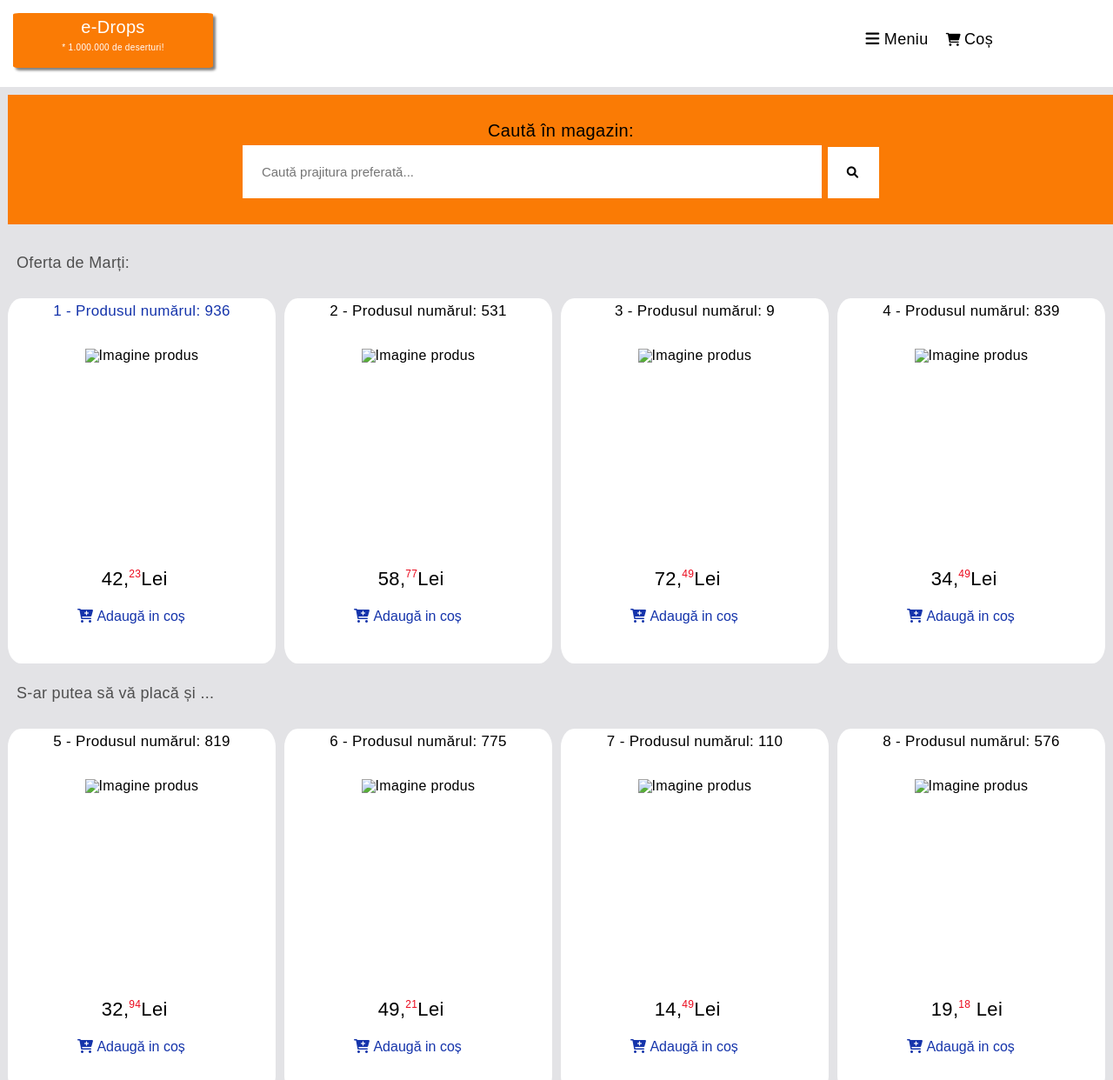
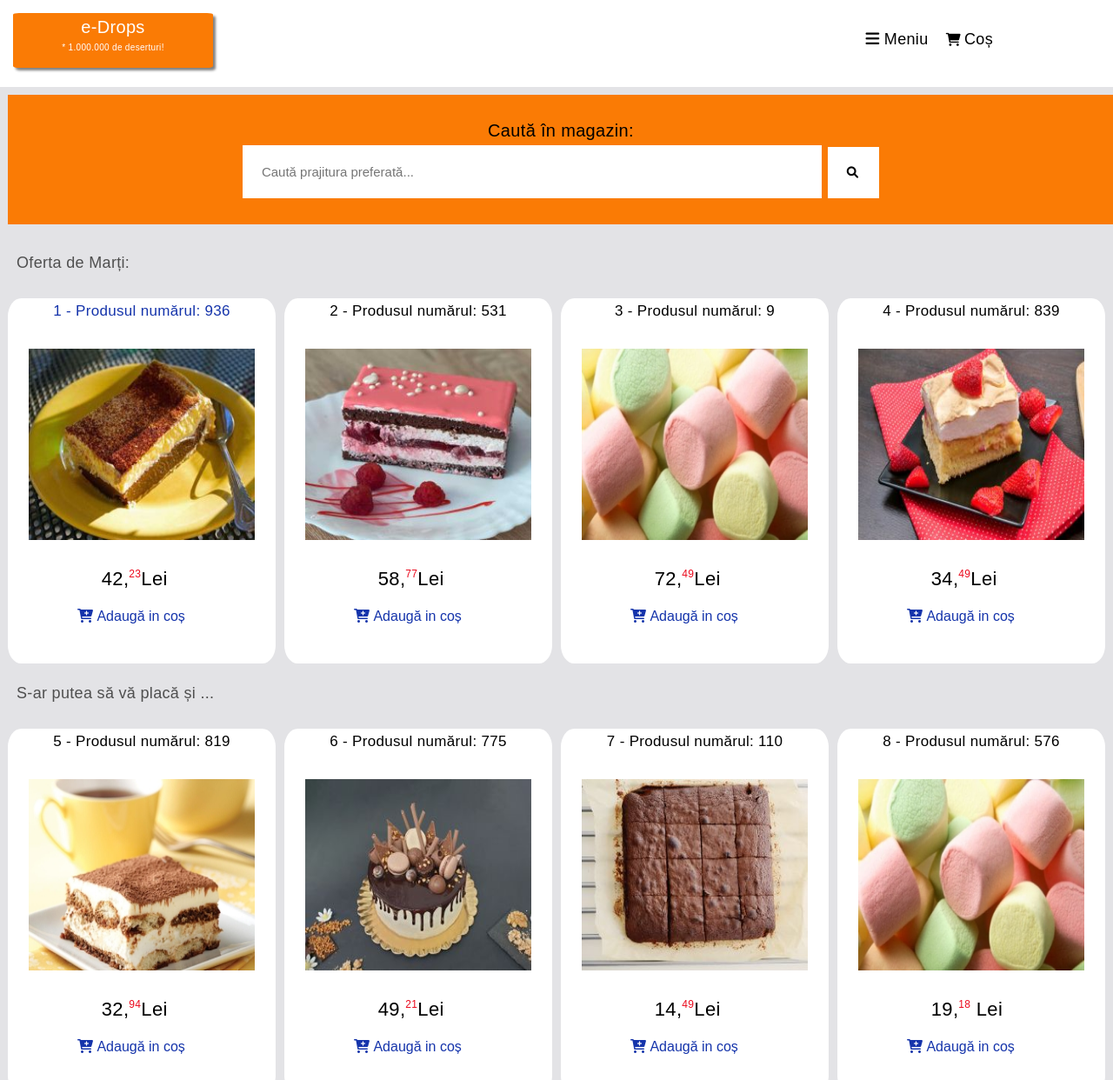
Before and after one commit to AlinConstantin9608/projectOne, a plain HTML site: page index.html in a window 1280 px wide. Shown: the top 1242 px of the page at 87% size. Drawn offline with nearby package versions, Linux system fonts and the light colour scheme; files that its build step writes are made by us from their sources; files whose address does not match are found by name; a web font is replaced by a local one.

Commit message:
modificari index.html

```diff
--- a/index.html
+++ b/index.html
@@ -11,10 +11,10 @@
 <meta name="description" content="Tu si peste 1.000.000 de deserturi">
 <meta name="keywords" content="Cofetarie,Web,On-line,Dulciuri,Zahar">
 <meta name="theme-color" content="#4115ab">
-<link rel="stylesheet" href="../testare/foi/all.min.css">
+<link rel="stylesheet" href="foi/all.min.css">
 <title>e-Drops România</title>
 <link rel="icon" href="imagini/e.drops2.jpg" type="image/gif" sizes="16x14">
-<link href="../testare/foi/style.css" rel="stylesheet" type="text/css">
+<link href="foi/style.css" rel="stylesheet" type="text/css">
 <meta name="author" content="Bărbulescu Alin-Constantin">
 <meta http-equiv="Cache-control" content="no-cache">
 </head>
@@ -187,7 +187,7 @@
 
 <a href="subpagini/produs.php"><h1 class="titlu-produs"></h1></a>
 
-<img class="img-produse" alt="Imagine produs" src="../testare/imagini/articole/art1.jpg" />
+<img class="img-produse" alt="Imagine produs" src="imagini/articole/art1.jpg" />
 
 <div class="pret"><span class="baza">99,</span><sup class="rest">86</sup>Lei</div>
 <button  class="buy" title="Adaugă in coș"></button>
@@ -198,7 +198,7 @@
 <div class="produse">
 
 <h1 class="titlu-produs">  </h1>
-<img class="img-produse" alt="Imagine produs" src="../testare/imagini/articole/art2.jpg"/>
+<img class="img-produse" alt="Imagine produs" src="imagini/articole/art2.jpg"/>
 <div class="pret"><span class="baza">20,</span><sup class="rest">21</sup>Lei</div>
 <button  class="buy" onclick="play()" title="Adaugă in coș"> Cumpără</button>
 
@@ -208,7 +208,7 @@
 <div class="produse">
 
 <h1 class="titlu-produs">  </h1>
-<img class="img-produse" alt="Imagine produs" src="../testare/imagini/articole/art3.jpg"/>
+<img class="img-produse" alt="Imagine produs" src="imagini/articole/art3.jpg"/>
 <div class="pret"><span class="baza">22,</span><sup class="rest">96</sup>Lei</div>
 <button  class="buy" title="Adaugă in coș"> Cumpără</button>
 
@@ -217,7 +217,7 @@
 <div class="produse">
 
 <h1 class="titlu-produs"> </h1>
-<img class="img-produse" alt="Imagine produs" src="../testare/imagini/articole/art4.jpg"/>
+<img class="img-produse" alt="Imagine produs" src="imagini/articole/art4.jpg"/>
 <div class="pret"><span class="baza">26,</span><sup class="rest">08</sup>Lei</div>
 <button  class="buy" title="Adaugă in coș"> Cumpără</button>
 
@@ -228,7 +228,7 @@
 <div class="produse">
 
 <h1 class="titlu-produs">   </h1>
-<img class="img-produse" alt="Imagine produs" src="../testare/imagini/articole/art5.jpg"/>
+<img class="img-produse" alt="Imagine produs" src="imagini/articole/art5.jpg"/>
 <div class="pret"><span class="baza">12,</span><sup class="rest">69</sup>Lei</div>
 <button  class="buy" title="Adaugă in coș"> Cumpără</button>
 
@@ -238,7 +238,7 @@
 <div class="produse">
 
 <h1 class="titlu-produs">  </h1>
-<img class="img-produse" alt="Imagine produs" src="../testare/imagini/articole/art6.jpg"/>
+<img class="img-produse" alt="Imagine produs" src="imagini/articole/art6.jpg"/>
 <div class="pret"><span class="baza">3,</span><sup class="rest">9</sup>Lei</div>
 <button  class="buy" title="Adaugă in coș"> Cumpără</button>
 
@@ -248,7 +248,7 @@
 <div class="produse">
 
 <h1 class="titlu-produs">  </h1>
-<img class="img-produse" alt="Imagine produs" src="../testare/imagini/articole/art7.jpg"/>
+<img class="img-produse" alt="Imagine produs" src="imagini/articole/art7.jpg"/>
 <div class="pret"><span class="baza">21,</span><sup class="rest">69</sup>Lei</div>
 <button  class="buy" title="Adaugă in coș"> Cumpără</button>
 
@@ -258,7 +258,7 @@
 <div class="produse">
 
 <h1 class="titlu-produs"> </h1>
-<img class="img-produse" alt="Imagine produs" src="../testare/imagini/articole/art3.jpg"/>
+<img class="img-produse" alt="Imagine produs" src="imagini/articole/art3.jpg"/>
 <div class="pret"><span class="baza">22,</span><sup class="rest">08</sup> Lei</div>
 <button  class="buy" title="Adaugă in coș"> Cumpără</button>
 
```
